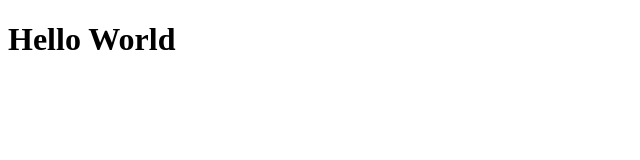
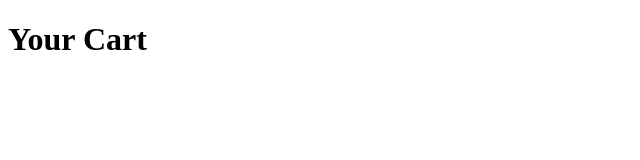
Before and after one commit to folkg/cart-assignment, a React (Vite) app in the folder client/: page / in a window 1280 px wide. Shown: the top 160 px of the page, without its empty margins (0-640 px from the left). Built offline with nearby package versions, Linux system fonts and the light colour scheme.

Commit message:
initial component skeletons

```diff
--- a/client/src/App.jsx
+++ b/client/src/App.jsx
@@ -1,4 +1,5 @@
 import "./App.css";
+import Cart from "./pages/Cart";
 
 function App() {
   //Styling variables
@@ -46,7 +47,7 @@ function App() {
   const HST = 272.3461;
   const TOTAL = 2382.3161;
   const ESTIMATED_DELIVERY = "Nov 24, 2021";
-  return <h1>Hello World</h1>;
+  return <Cart />;
 }
 
 export default App;
--- /dev/null
+++ b/client/src/components/LineItem.jsx
@@ -0,0 +1,5 @@
+import React from "react";
+
+export default function LineItem() {
+  return <div>LineItem</div>;
+}
--- /dev/null
+++ b/client/src/pages/Cart.jsx
@@ -0,0 +1,5 @@
+import React from "react";
+
+export default function Cart() {
+  return <h1>Your Cart</h1>;
+}
```
